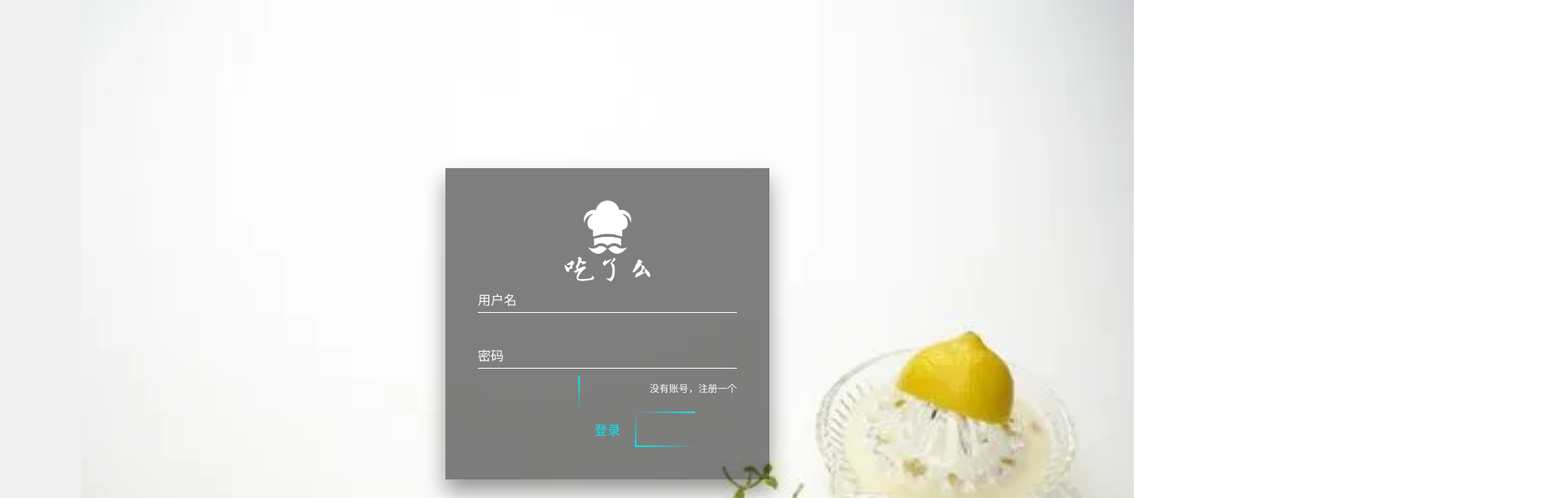
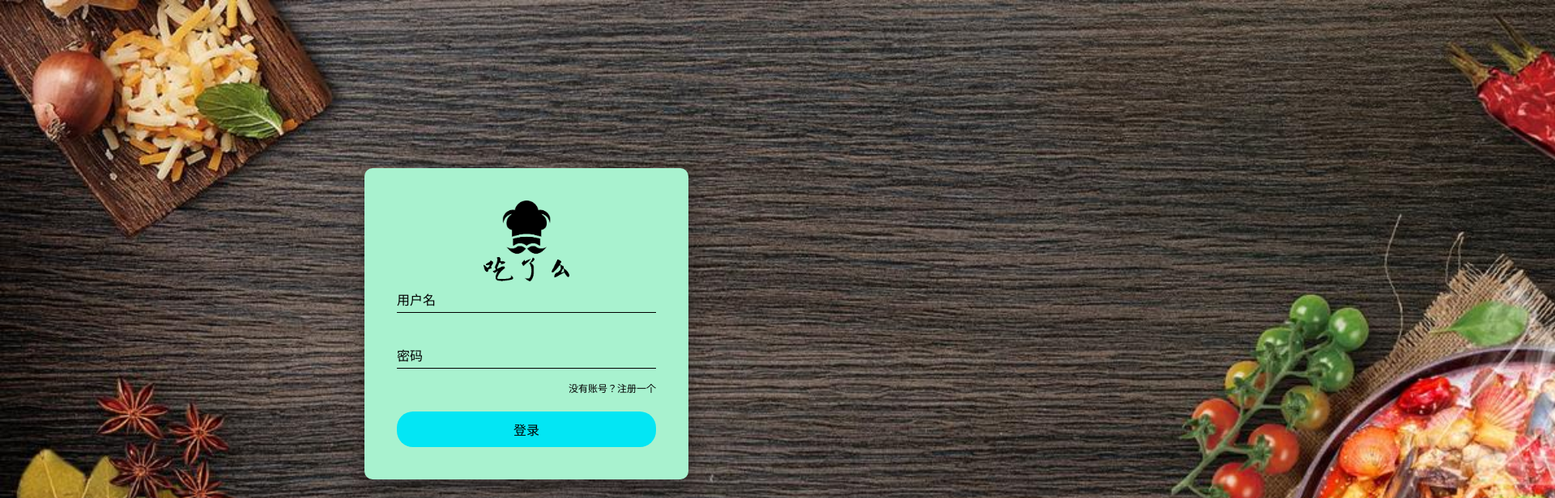
Before and after one commit to bo-ddd/wulala-restaurant-pc, a Vue app: page /login in a window 1280 px wide. Shown: the top 616 px of the page at 81% size, 1920 px wide, since content can reach past the window. Built offline with nearby package versions, Linux system fonts and the light colour scheme.

Commit message:
登录页面样式大整改

```diff
--- a/src/App.vue
+++ b/src/App.vue
@@ -10,6 +10,6 @@
 .aaa{
   background-color: #f1f1f1;
   min-width: 1200px;
-  padding: 0 100px;
+  /* padding: 0 100px; */
 }
 </style>
--- a/src/views/Layout.vue
+++ b/src/views/Layout.vue
@@ -21,9 +21,9 @@
               <div class="header-fw">服务</div>
               <div class="header-fw">线下门店</div> -->
               <div class="header-fw"
-              v-for="(item,index) in routeList"
-              :class="{active:!(index-menuIndex)}"
-              @click="clickList(item.label,index)">{{item.name}}</div>
+              v-for="(item,        index) in routeList"
+              :class="{        active:        !(index        -        menuIndex)        }"
+              @click="clickList(item.label,        index)">{{        item.name        }}</div>
               <el-icon class="icon" size="24">
                 <Search />
               </el-icon>
@@ -34,7 +34,7 @@
                   </el-icon>
                 </span>
                 <template #dropdown>
-                  <el-dropdown-menu v-if="token == ''">
+                  <el-dropdown-menu v-if="token == null">
                     <el-dropdown-item @click="navigator('login')">登录</el-dropdown-item>
                     <el-dropdown-item divided @click="navigator('register')">注册</el-dropdown-item>
                   </el-dropdown-menu>
@@ -54,9 +54,7 @@
       </el-header>
 
       <el-main>
-
           <RouterView />
-
       </el-main>
       <el-footer>
         <div>
@@ -159,48 +157,49 @@ import { ArrowDown } from '@element-plus/icons-vue';
 import { Edit, Search, User } from '@element-plus/icons-vue';
 let router = useRouter();
 let route = useRoute()
-let token = sessionStorage.getItem('token')
+let token = ref(sessionStorage.getItem('token'))
 
 const isActive = ref(false)
 function navigator(name: string) {
   router.push({ name: name })
 }
-function clickList(name: string,i:number){
+function clickList(name: string, i: number) {
   router.push({ name: name })
   menuIndex.value = i
 }
-function exitLogin(){
-  sessionStorage.setItem('token','');
-  router.push({name:'home'});
+function exitLogin() {
+  sessionStorage.removeItem('token');
+  console.log(token.value);
 
+  router.push({ name: 'home' });
 }
 
-let menuIndex  = ref(0);
+let menuIndex = ref(0);
 let routeList = [
   {
-    name:'首页',
-    label:'home',
-    index:0
+    name: '首页',
+    label: 'home',
+    index: 0
   },
   {
-    name:'购物中心',
-    label:'mall',
-    index:1
+    name: '购物中心',
+    label: 'mall',
+    index: 1
   },
   {
-    name:'购物车',
-    label:'shoppercar',
-    index:2
+    name: '购物车',
+    label: 'shoppercar',
+    index: 2
   },
   {
-    name:'服务',
-    label:'',
-    index:3
+    name: '服务',
+    label: '',
+    index: 3
   },
   {
-    name:'线下门店',
-    label:'',
-    index:4
+    name: '线下门店',
+    label: '',
+    index: 4
   }
 ]
 routeList.forEach(el => {
--- a/src/views/Login/Login.vue
+++ b/src/views/Login/Login.vue
@@ -1,5 +1,9 @@
 <template>
     <div class="content">
+        <div>
+            <img class="content-bjt" src="@/assets/images/bg-color.jpg" alt="">
+        </div>
+        <div class="content-login">
             <div class="register" v-if="isActiveRegister == true">
                 <img src="@/assets/images/icon-bj_2.png" class="logo-wulala">
                 <div class="register_box">
@@ -40,15 +44,10 @@
                     <label for="pwd">密码</label>
                 </div>
                 <div class="login_box">
-                <div class="login-text" @click="toRegisterView">没有账号，注册一个</div>
+                    <div class="login-text" @click="toRegisterView">没有账号？注册一个</div>
                 </div>
-            <a @click="submit">
-                登录
-                <span></span>
-                <span></span>
-                <span></span>
-                <span></span>
-            </a>
+                <div class="login-btn" @click="submit">登录</div>
+            </div>
         </div>
     </div>
 </template>
@@ -61,13 +60,29 @@
     height: 100vh;
     min-height: 700px;
     min-width: 1300px;
-    background-image: url('@/assets/images/login-bj.webp');
-    background-size: 100% 100%;
+    position: relative;
 }
-
+.content-login{
+    z-index: 1;
+}
+.content-bjt{
+    position: absolute;
+    top: 0;
+    left: 0;
+    min-width: 100vw;
+    min-height: 100vh;
+}
 .logo-wulala {
-    filter: invert(100%);
+    /* filter: invert(100%); */
     height: 100px;
+}
+.login-btn{
+    padding: 10px;
+    background-color:#03e6f4;
+    width: 100%;
+    text-align: center;
+    border-radius: 20px;
+    color: black;
 }
 body {
     /*弹性布局 让页面元素垂直+水平居中*/
@@ -87,14 +102,15 @@ body {
     align-items: center;
     width: 400px !important;
     padding: 40px;
-    background-color: rgba(0, 0, 0, 0.5);
+    border-radius: 10px;
+    background-color: #a8f2cf;
     box-shadow: 0 15px 25px rgba(0, 0, 0, 0.4);
 }
 .login_box{
     text-align: left;
 }
 .login h2 {
-    color: #fff;
+    /* color: #fff; */
     margin-bottom: 30px;
 }
 
@@ -107,6 +123,7 @@ body {
     margin: 15px 0 20px 0;
     text-align: right;
     font-size: 12px;
+    color: black;
 }
 .login-text:hover{
     color: rgb(3, 233, 244);
@@ -114,12 +131,13 @@ body {
 .login .login_box input {
     outline: none;
     border: none;
+    text-indent: 2em;
     width: 100%;
     padding: 10px 0;
     /* margin-bottom: 30px; */
-    color: #fff;
+    color: rgb(0, 0, 0);
     font-size: 16px;
-    border-bottom: 1px solid #fff;
+    border-bottom: 1px solid rgb(0, 0, 0);
     background-color: transparent;
 }
 
@@ -128,7 +146,7 @@ body {
     top: 0;
     left: 0;
     padding: 10px 0;
-    color: #fff;
+    color: rgb(0, 0, 0);
     pointer-events: none;
     transition: all 0.5s;
 }
@@ -258,7 +276,7 @@ body {
 }
 
 .logo-wulala {
-    filter: invert(100%);
+    /* filter: invert(100%); */
     height: 100px;
 }
 
```
Also changed, not shown: src/assets/images/bg-color.jpg (added). Lines whose indentation alone changed are shown as unchanged.
